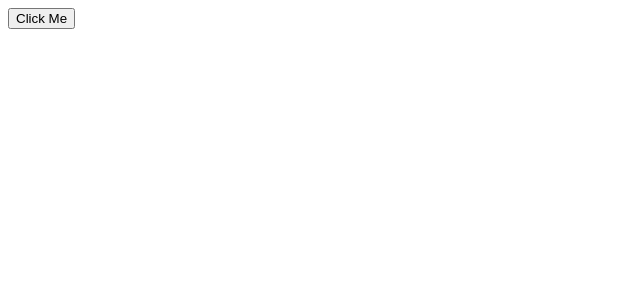
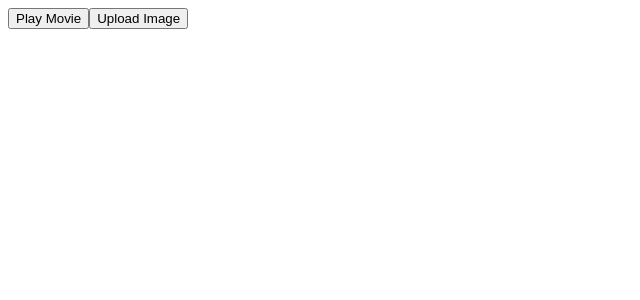
Before and after one commit to Tazri/rnext, a React (Vite) app: page / in a window 1280 px wide. Shown: the top 300 px of the page, without its empty margins (0-640 px from the left). Built offline with nearby package versions, Linux system fonts and the light colour scheme.

Commit message:
complete note on video 2.2 of module 2

```diff
--- a/src/App.jsx
+++ b/src/App.jsx
@@ -1,11 +1,20 @@
-export default function App() {
+export default function Toolbar() {
   return (
-    <button
+    <div
+      className="Toolbar"
       onClick={() => {
-        alert("Clicked");
+        alert("You clicked on the toolbar!");
       }}
     >
-      Click Me
-    </button>
+      <button
+        onClick={(event) => {
+          event.stopPropagation();
+          alert("Playing!");
+        }}
+      >
+        Play Movie
+      </button>
+      <button onClick={() => alert("Uploading!")}>Upload Image</button>
+    </div>
   );
 }
```
Also changed, not shown: 1 other file (tests, documents, lock files or other folders).
